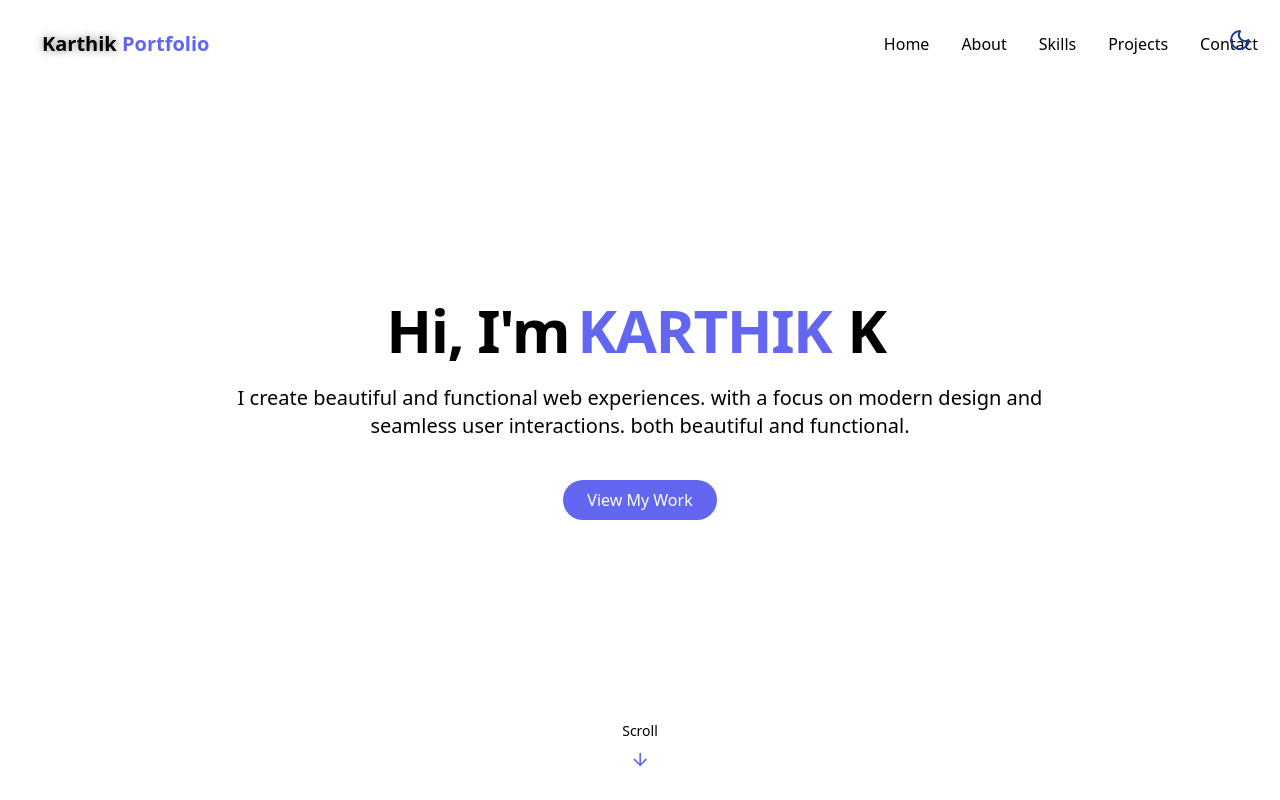
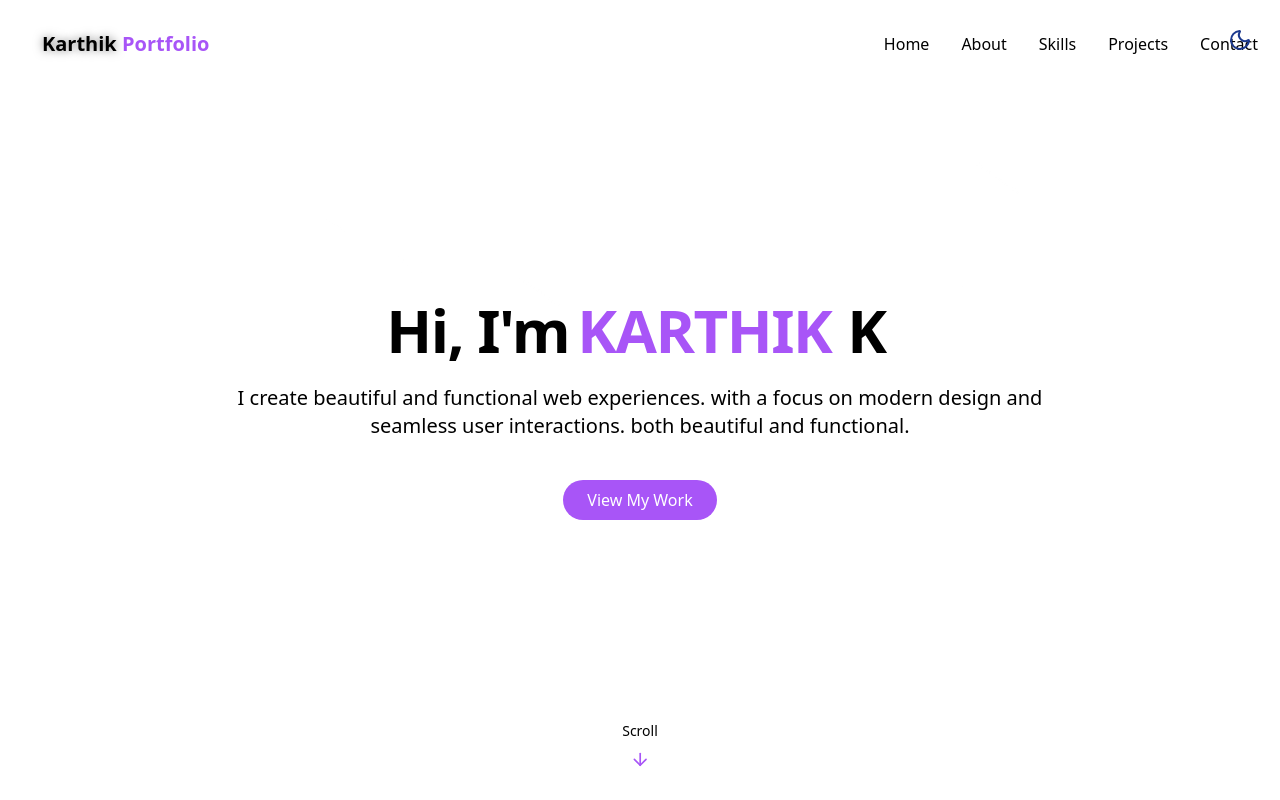
Before and after one commit to Karthik171819/Portfolio, a React (Vite) app in the folder vite-project/: page / in a window 1280 px wide. Shown: the top 800 px of the page. Built offline with nearby package versions, Linux system fonts and the light colour scheme.

Commit message:
Portfolio

```diff
--- a/vite-project/src/index.css
+++ b/vite-project/src/index.css
@@ -71,7 +71,7 @@
     --primary: 0 0 0;
     --primary-foreground: 255 255 255;
     --border: 0 0 0;
-    --accent: 99 102 241; /* purple */
+    --accent: 168 85 247; /* purple */
   }
 
   :root.dark {
```
